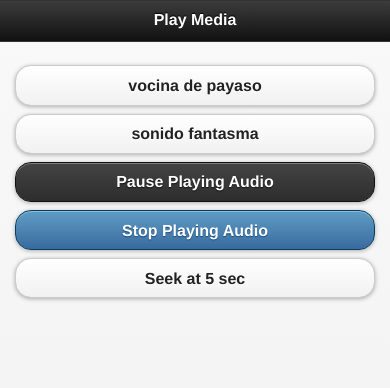
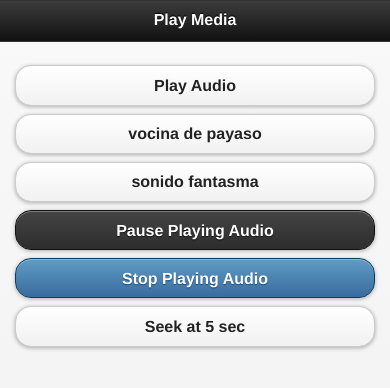
Before and after one commit to misapps263/intro, a plain HTML site: page index.html in a window 390 px wide. Drawn offline with Linux system fonts and the light colour scheme.

Commit message:
Update index.html

```diff
--- a/index.html
+++ b/index.html
@@ -124,6 +124,8 @@
 			</div><!-- /header -->
 
 			<div data-role="content">
+				<a href="#" data-role="button" onclick="playAudio('http://audio.ibeat.org/content/p1rj1s/p1rj1s_-_rockGuitar.mp3');">Play Audio</a>
+
 				<a href="#" data-role="button" onclick="playAudio('sounds/clownhorn.mp3');">vocina de payaso</a>
 				<a href="#" data-role="button" onclick="playAudio('sounds/gosht6.mp3');">sonido fantasma</a>
 				<a href="#" data-role="button" data-theme="a" onclick="pauseAudio();">Pause Playing Audio</a>
```
